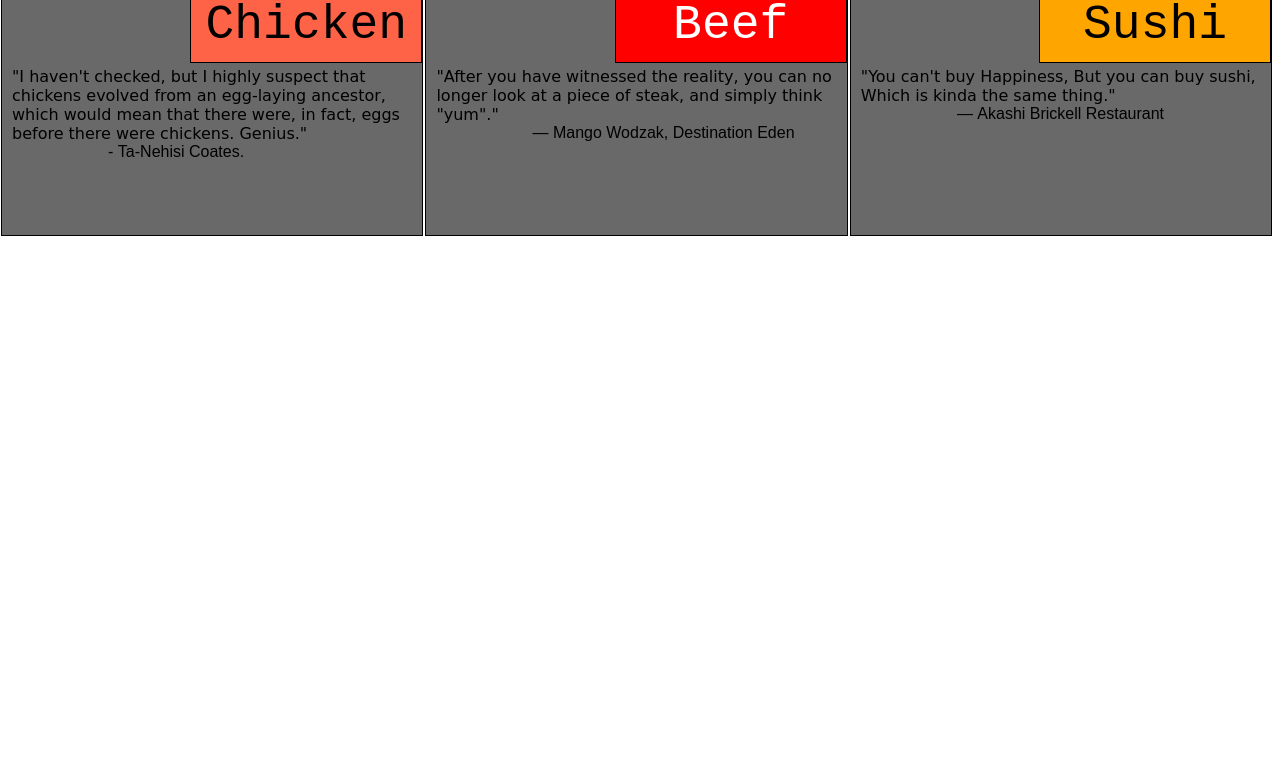
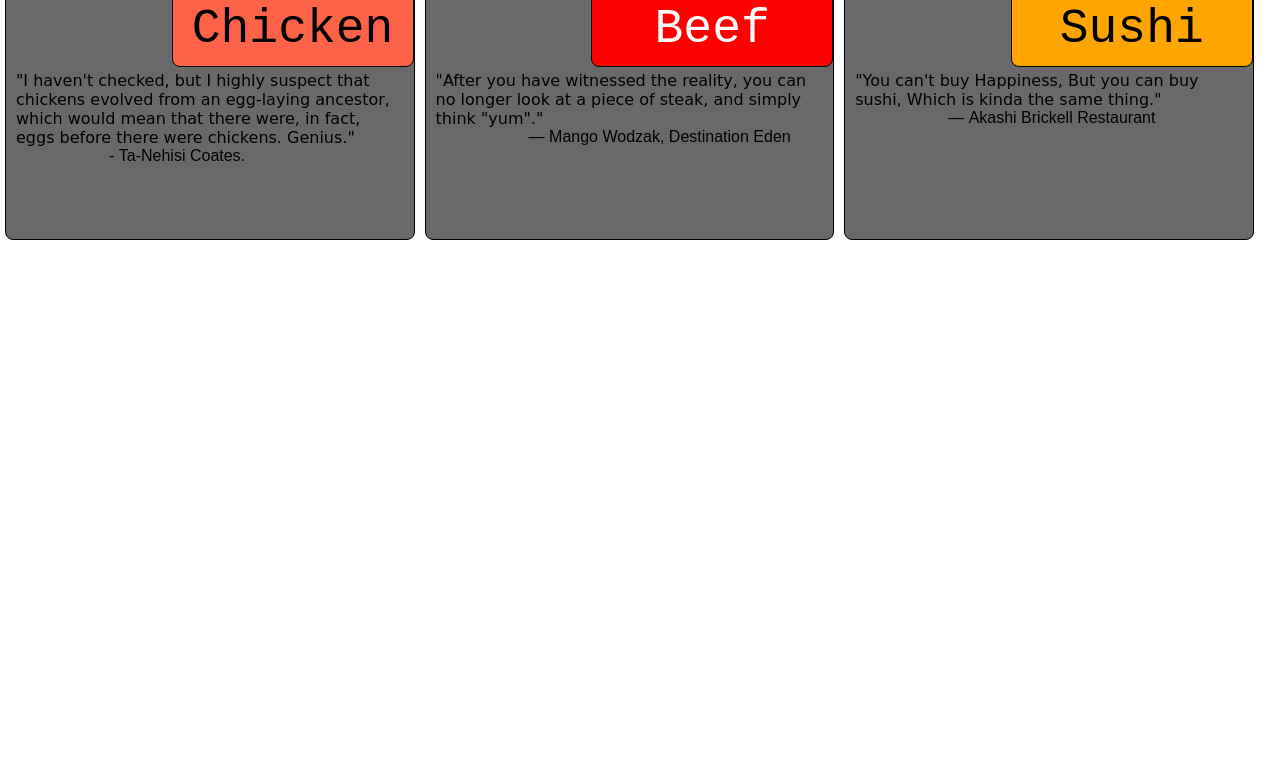
Before and after one commit to JuBee369/cs3-week2-solution, a plain HTML site: page index.html in a window 1280 px wide. Shown: the part 70-850 px from the top of the page. Drawn offline with Linux system fonts and the light colour scheme.

Commit message:
given more space b/w section and changes in border style of section

```diff
--- a/css/styles.css
+++ b/css/styles.css
@@ -22,7 +22,7 @@ header{
 }
 
 .colbox{
-    margin: 1px;
+    margin: 5px;
     box-sizing: border-box;
     float:left;
     border: 1px solid black;
@@ -30,6 +30,7 @@ header{
     background-color: dimgrey;
     position: relative;
     padding: 80px 10px 10px 10px;
+    border-radius: 8px;
 }
 
 .sub_sec{
@@ -37,12 +38,13 @@ header{
     top: 0px;
     right: 0px;
     display: block;
-    width: 50%;
+    width: 54%;
     text-align: center;
     font-family: monospace, fantasy;
     font-size: 3em;
     padding: 10px;
     border: 1px solid black;
+    border-radius: 8px;
 }
 
 #sub1{
@@ -74,14 +76,14 @@ header{
 @media screen and (min-width: 992px){
     /*Bootstrap column dividing style for given assignment*/
     .col-lg-4 {
-        width: 33%;
+        width: 32%;
     }
 }
 
 @media (min-width:768px) and (max-width:991px){
     /*Bootstrap column dividing style for given assignment*/
     .col-md-6 {
-        width: 49%;
+        width: 48.5%;
     }
 
     #colbox3{
@@ -92,6 +94,6 @@ header{
 @media screen and (max-width:767px){
     /*Bootstrap column dividing style for given assignment*/
     .col-sm-12 {
-        width: 100%;
+        width: 99%;
     }
 }
```
